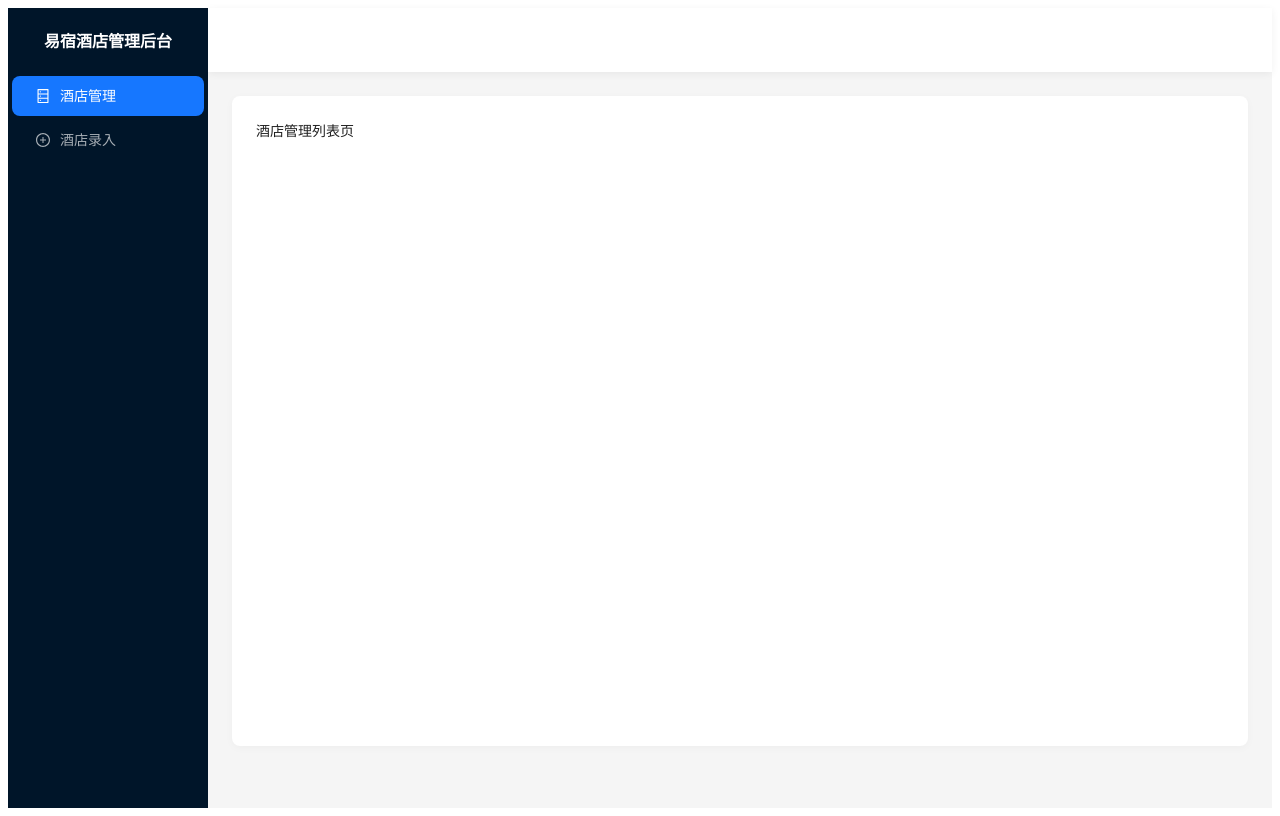
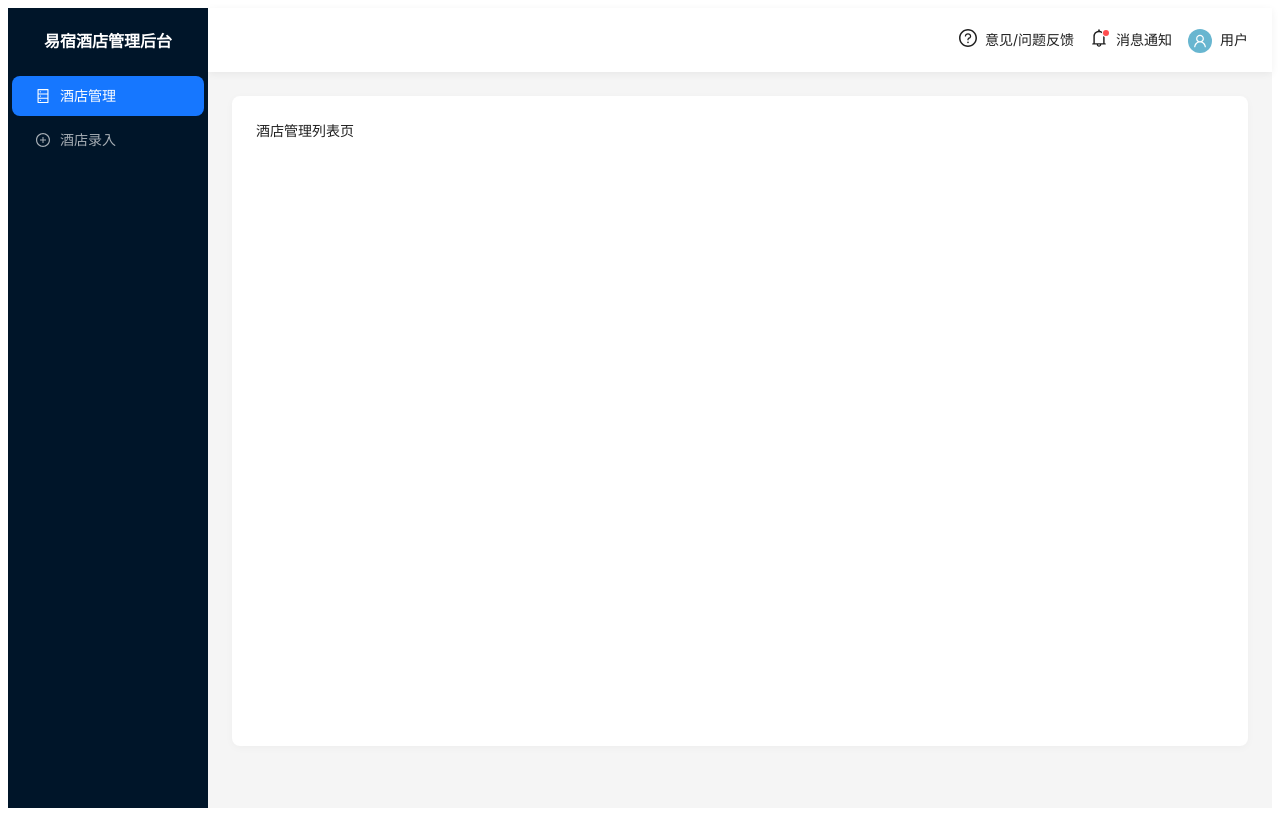
Before and after one commit to yangling-happy/easyStay-admin, a React (Vite) app: page /hotels in a window 1280 px wide. Built offline with nearby package versions, Linux system fonts and the light colour scheme; the HTML template or start-up script is replaced by a standard one.

Commit message:
feat: 顶部导航栏navbar基本实现表单组件

```diff
--- a/src/layouts/MainLayout.tsx
+++ b/src/layouts/MainLayout.tsx
@@ -1,8 +1,7 @@
-// src/layouts/MainLayout.tsx
 import { Layout, theme } from "antd";
 import { Outlet } from "react-router-dom";
 import Sidebar from "./components/Sidebar";
-
+import Navbar from "./components/Navbar";
 const { Header, Content } = Layout;
 
 export const MainLayout = () => {
@@ -16,18 +15,18 @@ export const MainLayout = () => {
       <Sidebar />
 
       <Layout style={{ background: colorBgLayout }}>
-        {/* Header 逻辑，后续你可以把 Navbar 放在这里 */}
         <Header
           style={{
             background: colorBgContainer,
-            padding: 0,
-            height: 64, // 建议恢复高度，因为后面你要放 Navbar
+            padding: "0 24px",
+            height: 64,
             display: "flex",
             alignItems: "center",
+            justifyContent: "flex-end",
             boxShadow: "0 2px 8px rgba(0,0,0,0.06)",
           }}
         >
-           {/* 这里未来放置 <Navbar /> */}
+          <Navbar />
         </Header>
 
         <Content style={{ padding: "24px", minHeight: 280 }}>
--- a/src/layouts/components/Navbar/Feedback.tsx
+++ b/src/layouts/components/Navbar/Feedback.tsx
@@ -0,0 +1,98 @@
+import React, { useState } from "react";
+import { QuestionCircleOutlined, PlusOutlined } from "@ant-design/icons";
+import { Modal, Input, message, Select, Upload, Form } from "antd";
+
+const Feedback: React.FC = () => {
+  const [isModalOpen, setIsModalOpen] = useState(false);
+
+  const [form] = Form.useForm();
+
+  const showModal = () => setIsModalOpen(true);
+
+  const handleCancel = () => {
+    form.resetFields();
+    setIsModalOpen(false);
+  };
+
+  const handleOk = () => {
+    form
+      .validateFields()
+      .then((values) => {
+        console.log("提交的数据:", values);
+        message.success("提交成功！感谢您的反馈！");
+        form.resetFields();
+        setIsModalOpen(false);
+      })
+      .catch((info) => {
+        console.log("校验失败:", info);
+      });
+  };
+
+  return (
+    <>
+      <div className="navbar-item" onClick={showModal}>
+        <QuestionCircleOutlined style={{ fontSize: "18px" }} />
+        <span style={{ marginLeft: "8px" }}>意见/问题反馈</span>
+      </div>
+
+      <Modal
+        title="意见/问题反馈"
+        open={isModalOpen}
+        onOk={handleOk} // 点击确认触发校验提交
+        onCancel={handleCancel}
+        okText="提交"
+        cancelText="取消"
+        width={600}
+      >
+        <Form
+          form={form} // 绑定遥控器
+          layout="vertical" // 标签在输入框上方显示
+        >
+          {/* Form.Item 的 name 属性决定了数据提交时的键名 */}
+          <Form.Item
+            label="反馈类型"
+            name="type"
+            rules={[{ required: true, message: "请选择反馈类型！" }]}
+          >
+            <Select
+              placeholder="请选择反馈类型"
+              options={[
+                { value: "bug", label: "意见" },
+                { value: "ui", label: "问题" },
+                { value: "other", label: "其他" },
+              ]}
+            />
+          </Form.Item>
+
+          <Form.Item
+            label="反馈标题"
+            name="title"
+            rules={[{ required: true, message: "请输入标题！" }]}
+          >
+            <Input placeholder="请简要描述问题" />
+          </Form.Item>
+
+          <Form.Item label="详细描述" name="description">
+            <Input.TextArea rows={4} placeholder="请详细描述您遇到的问题..." />
+          </Form.Item>
+
+          <Form.Item
+            label="上传图片"
+            name="files"
+            valuePropName="fileList"
+            getValueFromEvent={(e) => e?.fileList}
+          >
+            <Upload listType="picture-card" beforeUpload={() => false}>
+              <div>
+                <PlusOutlined />
+                <div style={{ marginTop: 8 }}>上传</div>
+              </div>
+            </Upload>
+          </Form.Item>
+        </Form>
+      </Modal>
+    </>
+  );
+};
+
+export default Feedback;
--- a/src/layouts/components/Navbar/Notice.tsx
+++ b/src/layouts/components/Navbar/Notice.tsx
@@ -0,0 +1,50 @@
+import React from "react";
+import { BellOutlined } from "@ant-design/icons";
+import { Popover, Badge, List, Typography } from "antd";
+
+const { Text } = Typography;
+
+const Notice: React.FC = () => {
+  // 模拟一些通知数据（实际开发中这里可能来自 API 或全局 Store）
+  const data = [
+    { title: "酒店审核通过", time: "10分钟前", status: "success" },
+    { title: "收到新的订房申请", time: "1小时前", status: "processing" },
+    { title: "系统维护通知", time: "昨天", status: "warning" },
+  ];
+
+  // 渲染在气泡框里的内容
+  const content = (
+    <List
+      style={{ width: 300 }}
+      dataSource={data}
+      renderItem={(item) => (
+        <List.Item>
+          <List.Item.Meta
+            title={<Text strong>{item.title}</Text>}
+            description={item.time}
+          />
+        </List.Item>
+      )}
+      footer={<div style={{ textAlign: 'center', cursor: 'pointer', color: '#1677ff' }}>查看全部</div>}
+    />
+  );
+
+  return (
+    <Popover
+      content={content}
+      title="消息通知"
+      trigger="hover" // 设置触发方式为悬停
+      placement="bottomRight" // 设置弹出的位置
+    >
+      <div className="navbar-item">
+        {/* Badge 让通知看起来更真实，dot 表示只显示一个小红点 */}
+        <Badge dot offset={[-2, 4]}>
+          <BellOutlined style={{ fontSize: "18px" }} />
+        </Badge>
+        <span style={{ marginLeft: "8px" }}>消息通知</span>
+      </div>
+    </Popover>
+  );
+};
+
+export default Notice;
--- a/src/layouts/components/Navbar/UserProfile.tsx
+++ b/src/layouts/components/Navbar/UserProfile.tsx
@@ -0,0 +1,42 @@
+import React from "react";
+import { UserOutlined, SettingOutlined, LogoutOutlined } from "@ant-design/icons";
+import { Dropdown, Avatar, Space, message } from "antd";
+import type { MenuProps } from "antd";
+
+const UserProfile: React.FC = () => {
+  const items: MenuProps['items'] = [
+    {
+      key: 'settings',
+      label: '个人设置',
+      icon: <SettingOutlined />,
+    },
+    {
+      type: 'divider',
+    },
+    {
+      key: 'logout',
+      label: '退出登录',
+      icon: <LogoutOutlined />,
+      danger: true,
+      onClick: () => {
+        message.info("正在退出登录...");
+        // 这里未来写清除 Token、跳转登录页的逻辑
+      }
+    },
+  ];
+
+  return (
+    // 2. 使用 Dropdown 包裹触发元素
+    <Dropdown menu={{ items }} placement="bottomRight" arrow>
+      <div className="navbar-item">
+        <Space>
+
+          <Avatar size="small" icon={<UserOutlined />} style={{ backgroundColor: '#68b6d0' }} />
+          <span>用户</span>
+        </Space>
+      </div>
+    </Dropdown>
+  );
+};
+
+export default UserProfile;
--- a/src/layouts/components/Navbar/index.tsx
+++ b/src/layouts/components/Navbar/index.tsx
@@ -0,0 +1,16 @@
+import React from "react";
+import { Space } from "antd";
+import Feedback from "./Feedback";
+import Notice from "./Notice";
+import UserProfile from "./UserProfile";
+const Navbar: React.FC = () => {
+  return (
+    <Space size="middle" style={{ cursor: "pointer" }}>
+      <Feedback />
+      <Notice />
+      <UserProfile />
+    </Space>
+  );
+};
+
+export default Navbar;
```
